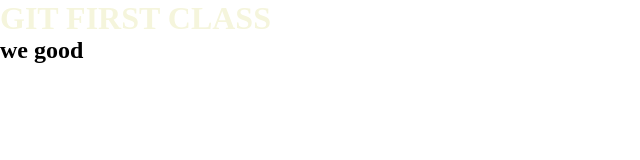
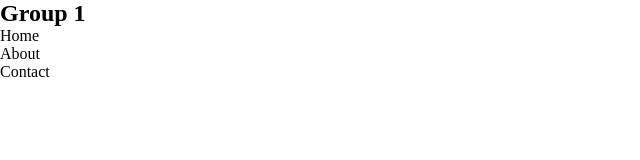
Before and after one commit to mohyis/Muiz-Kareem, a website: page index.html in a window 1280 px wide. Shown: the whole page, without its empty margins (0-640 px from the left). Drawn offline with Linux system fonts and the light colour scheme.

Commit message:
I just finish working on the header component

```diff
--- a/index.html
+++ b/index.html
@@ -1,12 +1,22 @@
-<!DOCTYPE html>
+<!doctype html>
 <html lang="en">
-<head>
+  <head>
     <title>Git first practice</title>
-    <link rel="stylesheet" href="index.css">
-</head>
-<body>
-    <h1>GIT FIRST CLASS</h1>
-    <h2>we good</h2>
-
-</body>
+    <link rel="stylesheet" href="index.css" />
+  </head>
+  <body>
+    <div >
+        <header>
+        <nav>
+            <h2>Group 1</h2>
+            <ul>
+                <li>Home</li>
+                <li>About</li>
+                <li>Contact</li>
+            </ul>
+        </nav>
+    </header>
+     <section>
+    </div>
+  </body>
 </html>
```
